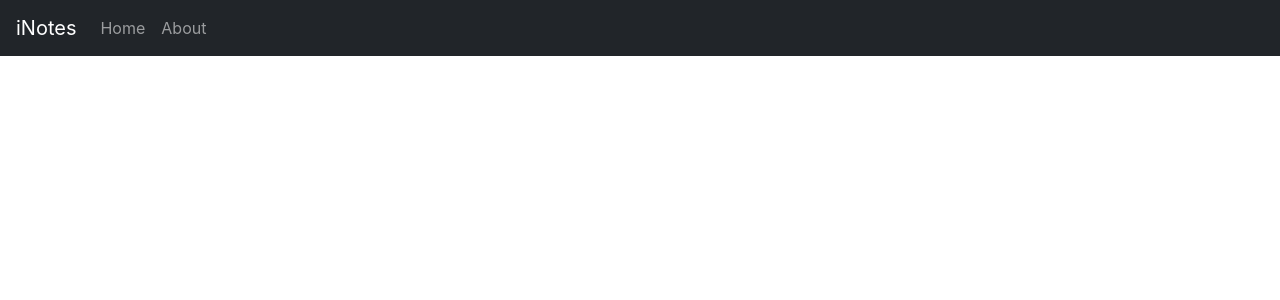
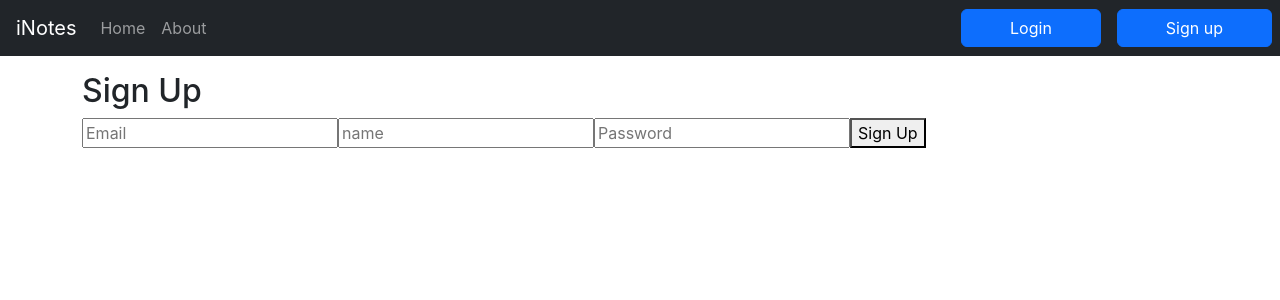
Before and after one commit to uvaishnasir/iNotes-YourNoteSafe, a React (Create React App) app: page /signup in a window 1280 px wide. Before the commit this address had no page. Shown: the top 300 px of the page. Built offline with nearby package versions, Linux system fonts and the light colour scheme.

Commit message:
Lgin and signup comp....

```diff
--- a/src/App.js
+++ b/src/App.js
@@ -4,6 +4,8 @@ import Home from "./components/Home";
 import Navbar from "./components/Navbar";
 import About from "./components/About";
 import NoteState from "./contexts/notes/NoteState";
+import Login from "./components/Login";
+import Signup from "./components/Signup";
 // import Alerts from "./components/Alerts";
 
 function App() {
@@ -16,6 +18,8 @@ function App() {
           <Routes>
             <Route exact path="/" element={<Home />} />
             <Route exact path="/about" element={<About />} />
+            <Route exact path="/login" element={<Login />} />
+            <Route exact path="/signup" element={<Signup/>} />
           </Routes>
         </div>
       </Router>
--- a/src/components/Login.js
+++ b/src/components/Login.js
@@ -1,7 +1,35 @@
-import React from "react";
+import React, { useState } from "react";
 
 const Login = () => {
-  return <div></div>;
+  const [email, setEmail] = useState('');
+  const [password, setPassword] = useState('');
+
+  const handleSubmit = (e) => {
+    e.preventDefault();
+    // onSignIn({ email, password });
+  };
+  return (
+    <div className="form-container">
+      <h2>Log In</h2>
+      <form onSubmit={handleSubmit}>
+        <input
+          type="email"
+          placeholder="Email"
+          value={email}
+          onChange={(e) => setEmail(e.target.value)}
+          required
+        />
+        <input
+          type="password"
+          placeholder="Password"
+          value={password}
+          onChange={(e) => setPassword(e.target.value)}
+          required
+        />
+        <button type="submit">Sign In</button>
+      </form>
+    </div>
+  );
 };
 
 export default Login;
--- a/src/components/Navbar.js
+++ b/src/components/Navbar.js
@@ -18,7 +18,7 @@ const Navbar = () => {
       >
         <span className="navbar-toggler-icon" />
       </button>
-      <div className="collapse navbar-collapse" id="navbarSupportedContent">
+      <div className="collapse navbar-collapse d-flex justify-content-between" id="navbarSupportedContent">
         <ul className="navbar-nav mr-auto">
           <li
             className={`nav-item ${location.pathname === "/" ? "active" : ""}`}
@@ -38,6 +38,8 @@ const Navbar = () => {
           </li>
         </ul>
       </div>
+        <Link to="/login" role="button" className="btn btn-primary mx-2 px-5">Login</Link>
+        <Link to="/signup" role="button"  className="btn btn-primary mx-2 px-5">Sign up</Link>
     </nav>
   );
 };
--- a/src/components/Signup.js
+++ b/src/components/Signup.js
@@ -1,7 +1,44 @@
-import React from "react";
+import React, { useState } from "react";
 
 const Signup = () => {
-  return <div></div>;
+  const [email, setEmail] = useState('');
+  const [password, setPassword] = useState('');
+  const [name, setName] = useState()
+
+  const handleSubmit = (e) => {
+    e.preventDefault();
+    // onSignUp({ email, password });
+  };
+
+  return (
+    <div className="form-container">
+      <h2>Sign Up</h2>
+      <form onSubmit={handleSubmit}>
+        <input
+          type="email"
+          placeholder="Email"
+          value={email}
+          onChange={(e) => setEmail(e.target.value)}
+          required
+        />
+        <input
+          type="name"
+          placeholder="name"
+          value={name}
+          onChange={(e) => setName(e.target.value)}
+          required
+        />
+        <input
+          type="password"
+          placeholder="Password"
+          value={password}
+          onChange={(e) => setPassword(e.target.value)}
+          required
+        />
+        <button type="submit">Sign Up</button>
+      </form>
+    </div>
+  );
 };
 
 export default Signup;
```
